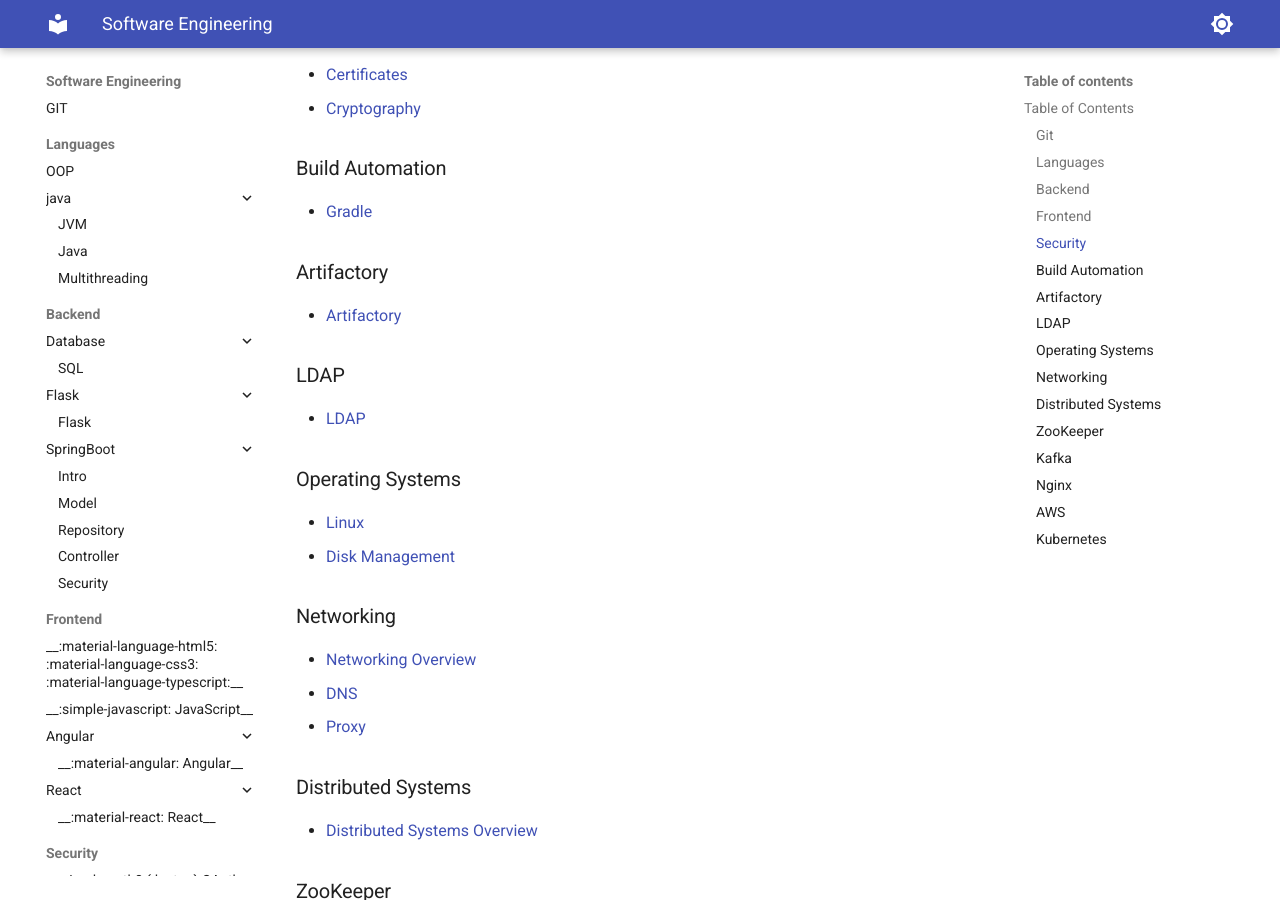
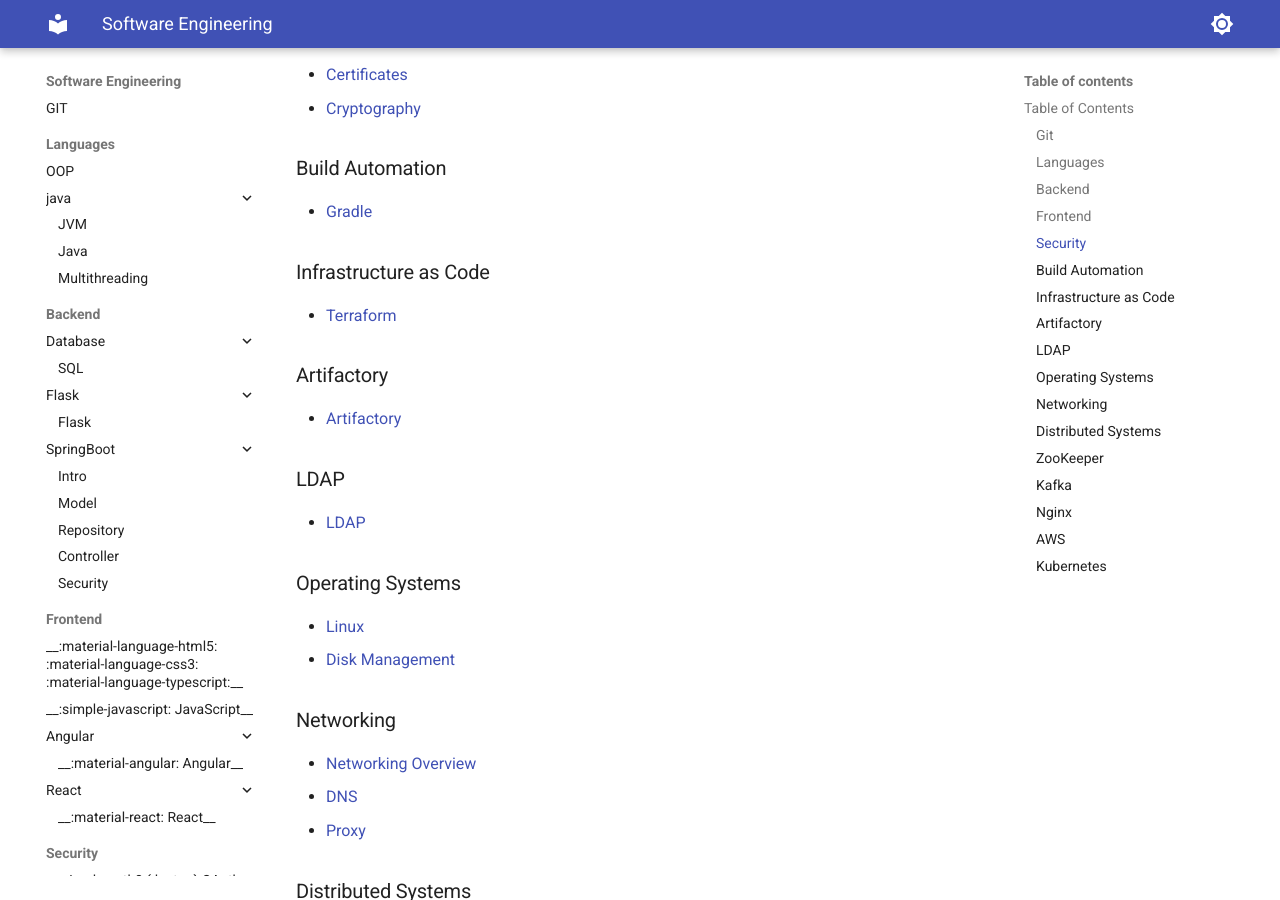
Before and after one commit to cyrilsebastian1811/docs, an MkDocs documentation site: the page built from docs/index.md, in a window 1280 px wide and 900 px high, scrolled down 1250 px. Built offline with MkDocs 1.6.1 and Material for MkDocs 9.7.7, drawn with Linux system fonts in a browser that asks for light colours.

Commit message:
terrafrom docs

```diff
--- a/docs/index.md
+++ b/docs/index.md
@@ -41,6 +41,9 @@
 ### Build Automation
 - [Gradle](automation/build/gradle.md)
 
+### Infrastructure as Code
+- [Terraform](automation/IaC/terraform.md)
+
 ### Artifactory
 - [Artifactory](artifactory/index.md)
 
--- a/mkdocs.yml
+++ b/mkdocs.yml
@@ -44,6 +44,9 @@
 
   - "Build Automation":
     - automation/build/gradle.md
+
+  - "IaC":
+    - automation/IaC/terraform.md
 
   - Artifactory: artifactory/index.md
   - LDAP: ldap/index.md
```
